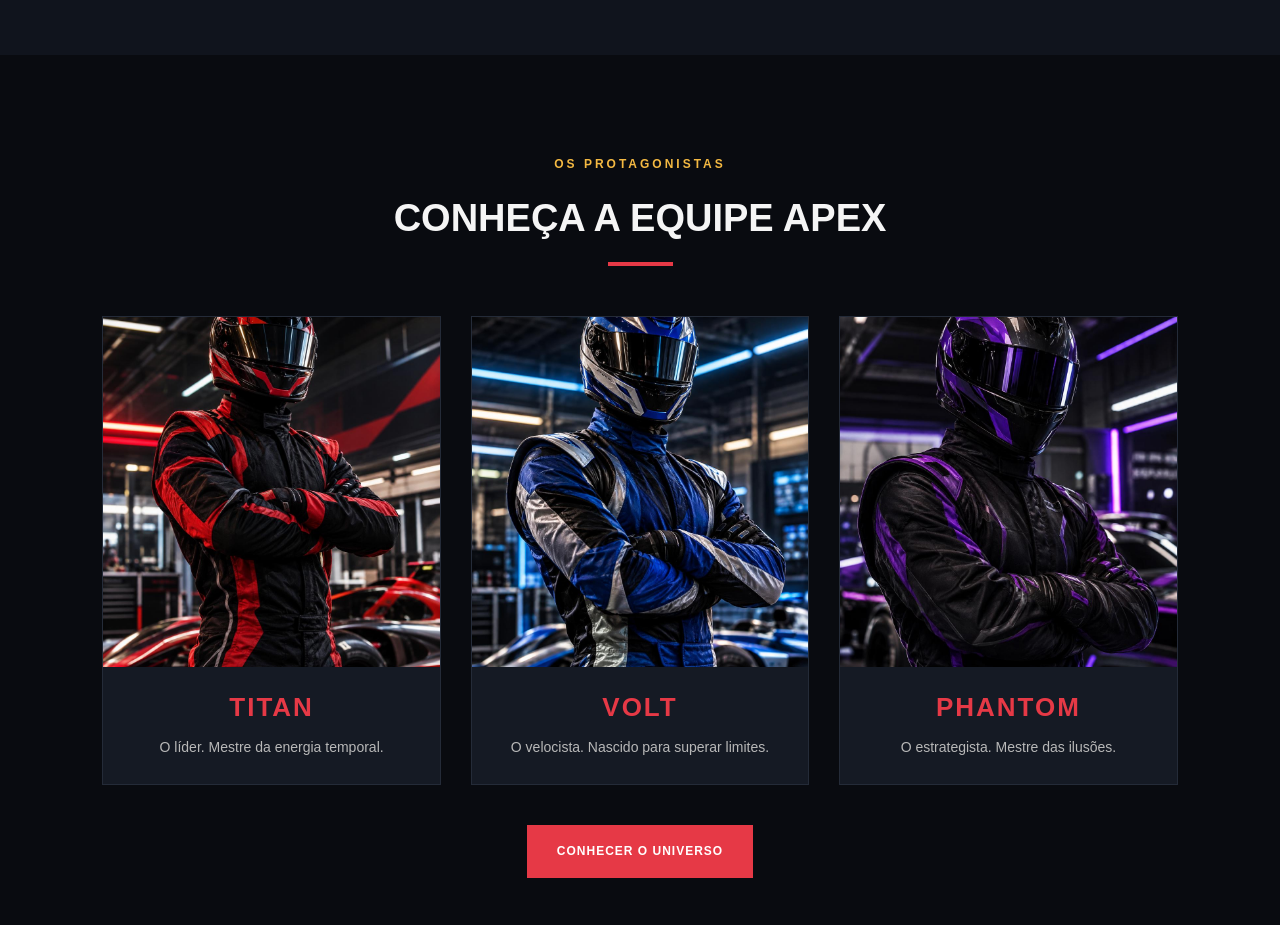
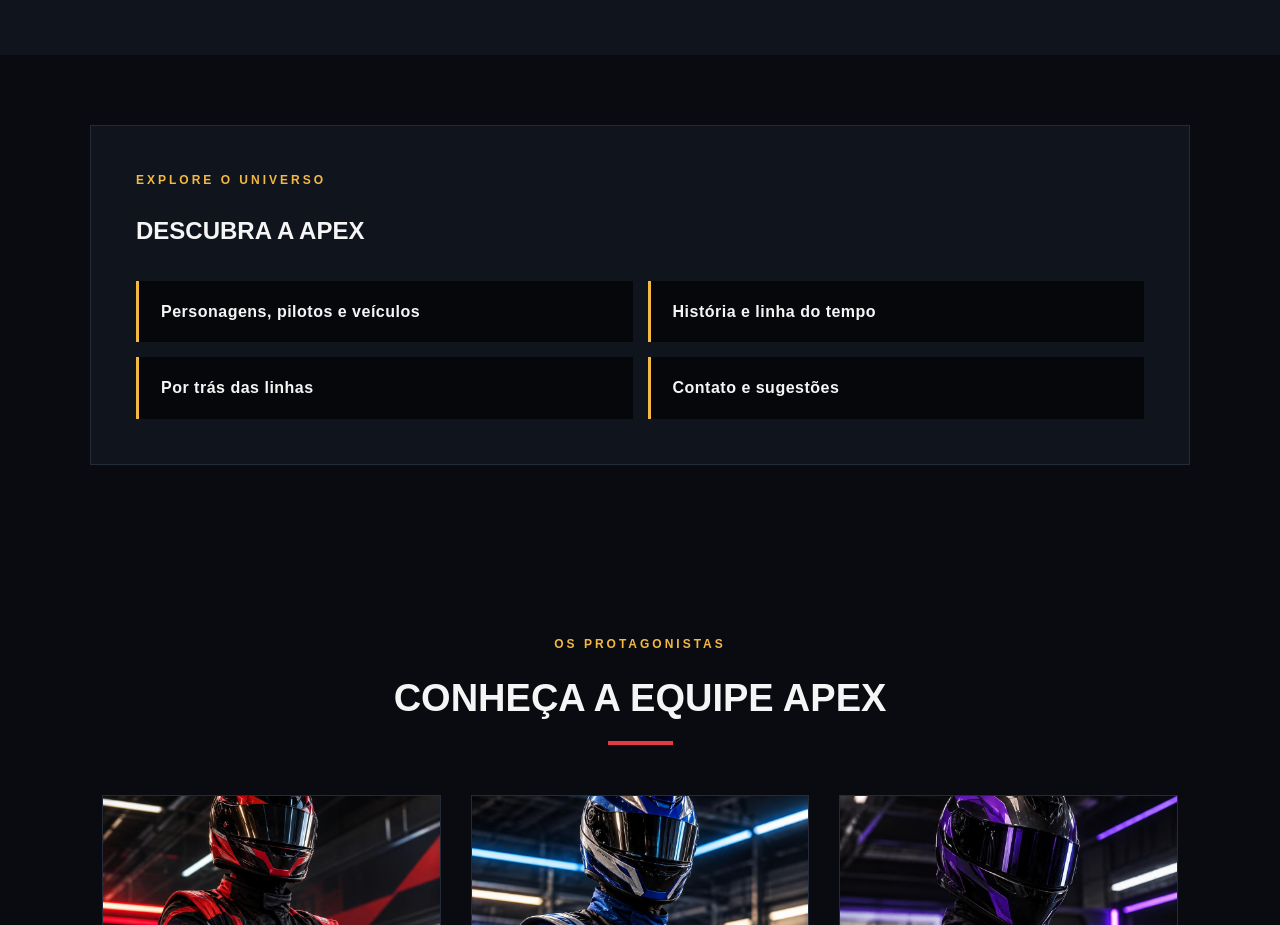
Before and after one commit to CALIXTO-Samuel/APEX-Racing-Beyond-Time-Dev, a plain HTML site: page index.html in a window 1280 px wide. Shown: the part 1240-2165 px from the top of the page. Drawn offline with Linux system fonts and the light colour scheme.

Commit message:
Corrige requisitos da avaliacao

```diff
--- a/index.html
+++ b/index.html
@@ -1,4 +1,3 @@
-
 <!DOCTYPE html>
 <html lang="pt-BR">
 <head>
@@ -69,6 +68,28 @@
                 precisará enfrentar desafios em diferentes momentos
                 da humanidade.
             </p>
+        </section>
+
+        <!-- CONTEÚDOS DO UNIVERSO APEX -->
+        <section class="conteudos-apex">
+            <p class="subtitulo">EXPLORE O UNIVERSO</p>
+
+            <h2>DESCUBRA A APEX</h2>
+
+            <ul>
+                <li>
+                    <a href="about.html">Personagens, pilotos e veículos</a>
+                </li>
+                <li>
+                    <a href="history.html">História e linha do tempo</a>
+                </li>
+                <li>
+                    <a href="behind.html">Por trás das linhas</a>
+                </li>
+                <li>
+                    <a href="contact.html">Contato e sugestões</a>
+                </li>
+            </ul>
         </section>
 
         <!-- EQUIPE -->
--- a/style.css
+++ b/style.css
@@ -916,6 +916,9 @@ nav a:hover {
     border: 1px solid var(--borda);
 }
 
+#formulario {
+    scroll-margin-top: 100px;
+}
 .formulario-cabecalho {
     text-align: center;
     margin-bottom: 45px;
@@ -1851,3 +1854,62 @@ footer p:nth-child(2) {
     background-position: center;
     background-repeat: no-repeat;
 }
+
+/* =========================================
+   LISTA DE CONTEÚDOS APEX
+========================================= */
+
+.conteudos-apex {
+    max-width: 1100px;
+    margin: 70px auto;
+    padding: 45px;
+    background-color: var(--fundo-secundario);
+    border: 1px solid var(--borda);
+}
+
+.conteudos-apex h2 {
+    margin-bottom: 30px;
+}
+
+.conteudos-apex ul {
+    list-style: none;
+    padding: 0;
+    margin: 0;
+    display: grid;
+    grid-template-columns: repeat(2, 1fr);
+    gap: 15px;
+}
+
+.conteudos-apex li {
+    border-left: 3px solid var(--dourado);
+    background-color: var(--preto-profundo);
+    padding: 18px 22px;
+    transition: border-color 0.3s ease, transform 0.3s ease;
+}
+
+.conteudos-apex li:hover {
+    border-color: var(--vermelho);
+    transform: translateX(5px);
+}
+
+.conteudos-apex a {
+    color: var(--branco);
+    text-decoration: none;
+    font-weight: bold;
+    letter-spacing: 0.5px;
+}
+
+.conteudos-apex a:hover {
+    color: var(--dourado);
+}
+
+@media (max-width: 600px) {
+    .conteudos-apex {
+        margin: 45px 5%;
+        padding: 25px;
+    }
+
+    .conteudos-apex ul {
+        grid-template-columns: 1fr;
+    }
+}
```
Also changed, not shown: contact.html (+13 -10 lines).
